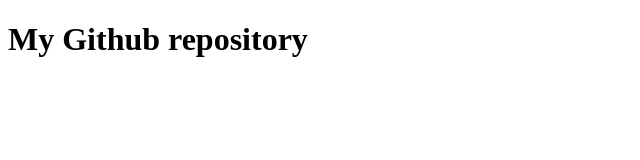
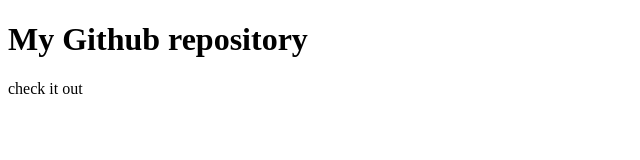
Before and after one commit to Br4CeR/WebDevelopmet, a plain HTML site: page index.html in a window 1280 px wide. Shown: the full height of the page, 0-640 px from the left. Drawn offline with Linux system fonts and the light colour scheme.

Commit message:
added extra line

```diff
--- a/index.html
+++ b/index.html
@@ -8,6 +8,7 @@
 <body>
 
 	<h1>My Github repository</h1>
+	<p>check it out</p>
 
 </body>
 </html>
```
